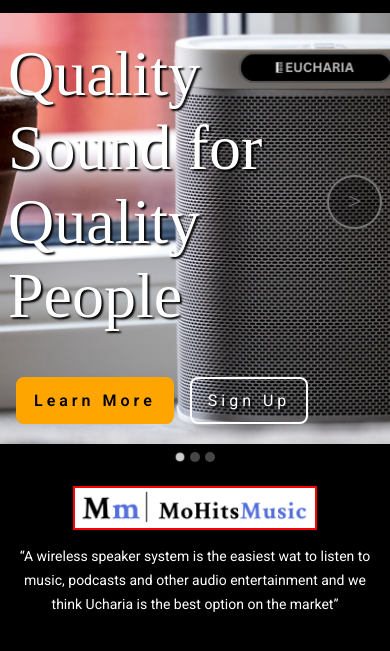
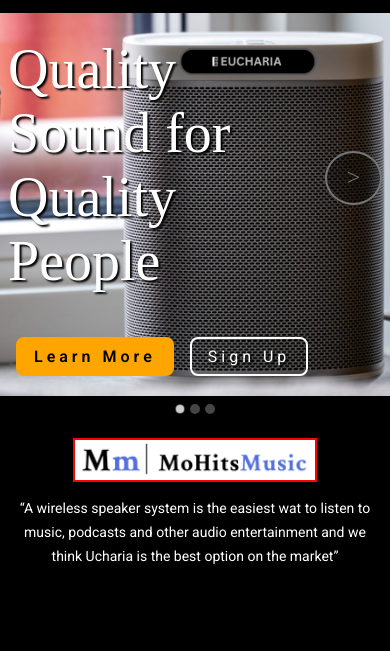
Before and after one commit to Inno1280/Ucharia-Speakers, a plain HTML site: page index.html in a window 390 px wide. Shown: the part 59-710 px from the top of the page. Drawn offline with Linux system fonts and the light colour scheme.

Commit message:
Updated my files 2

```diff
--- a/styles.css
+++ b/styles.css
@@ -79,7 +79,7 @@ html {
         margin: 0;
         position: relative;
 
-        background-position: 25% top;
+        background-position: 40% top;
     }
 
     .message-container {
@@ -90,7 +90,7 @@ html {
 
     .hero-message {
         color: white;
-        font-size: 64px;
+        font-size: 56px;
         font-family: "crimson", serif;
         margin: 24px 8px;
         text-shadow: 2px 2px 2px black;
@@ -133,10 +133,10 @@ html {
     .learn,
     .sign {
         border: 2px solid orange;
-        padding: 12px 16px;
+        padding: 8px 16px;
         border-radius: 8px;
 
-        font-size: 14px;
+        font-size: 12px;
         font-family: "roboto", sans-serif;
         font-weight: 600;
 
```
